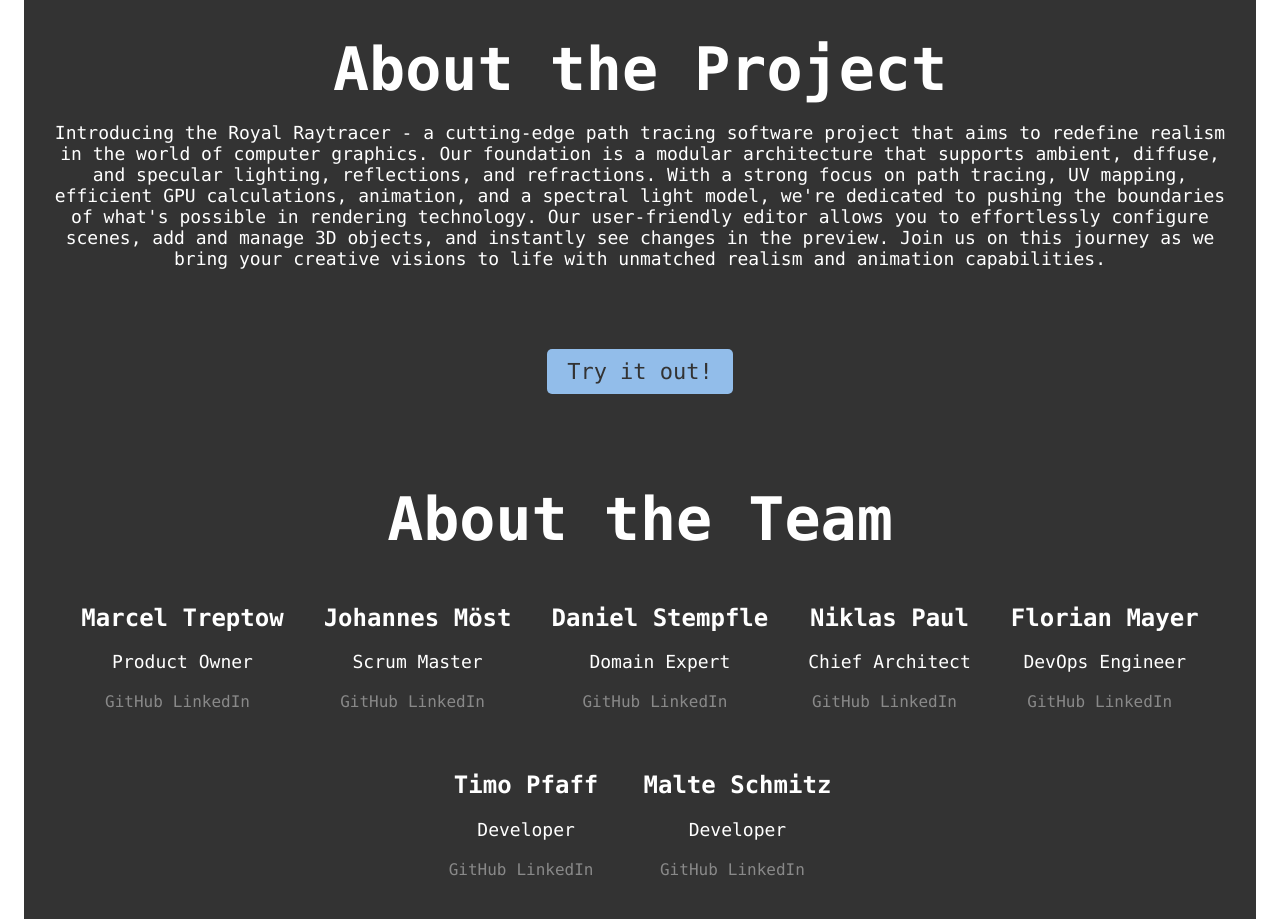
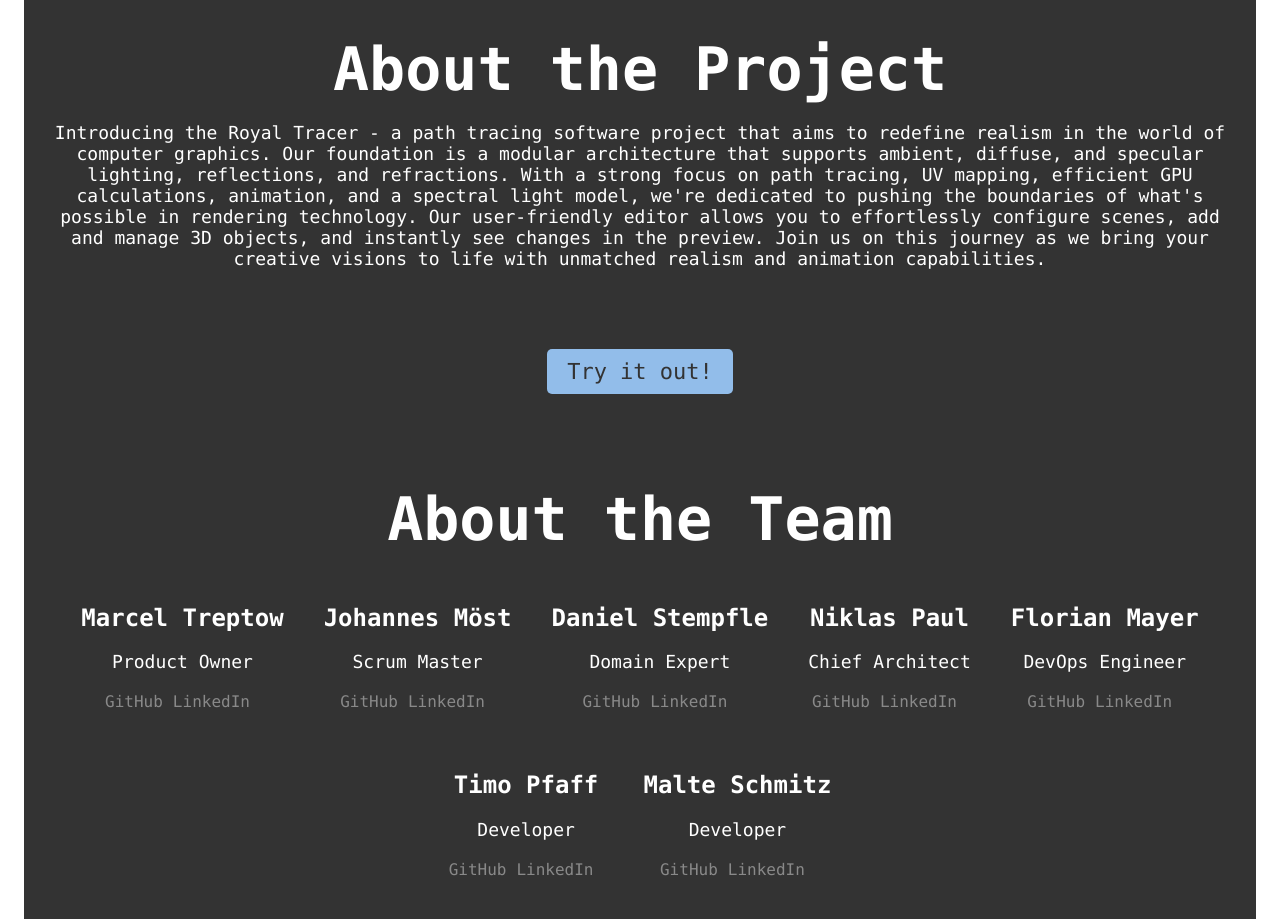
Before and after one commit to kastanileel/royal-tracer-landing-page, a Vue app in the folder landingpage/: page / in a window 1280 px wide. Shown: the part 860-1779 px from the top of the page. Built offline with nearby package versions, Linux system fonts and the light colour scheme.

Commit message:
adjust text

```diff
--- a/landingpage/src/App.vue
+++ b/landingpage/src/App.vue
@@ -80,7 +80,7 @@ const redirectToEditor = () => {
     <section>
       <h1>About the Project</h1>
       <p>
-        Introducing the Royal Raytracer - a cutting-edge path tracing software project that aims to redefine realism in the world of computer graphics. Our foundation is a modular architecture that supports ambient, diffuse, and specular lighting, reflections, and refractions. With a strong focus on path tracing, UV mapping, efficient GPU calculations, animation, and a spectral light model, we're dedicated to pushing the boundaries of what's possible in rendering technology. Our user-friendly editor allows you to effortlessly configure scenes, add and manage 3D objects, and instantly see changes in the preview. Join us on this journey as we bring your creative visions to life with unmatched realism and animation capabilities.
+        Introducing the Royal Tracer - a path tracing software project that aims to redefine realism in the world of computer graphics. Our foundation is a modular architecture that supports ambient, diffuse, and specular lighting, reflections, and refractions. With a strong focus on path tracing, UV mapping, efficient GPU calculations, animation, and a spectral light model, we're dedicated to pushing the boundaries of what's possible in rendering technology. Our user-friendly editor allows you to effortlessly configure scenes, add and manage 3D objects, and instantly see changes in the preview. Join us on this journey as we bring your creative visions to life with unmatched realism and animation capabilities.
       </p>
     </section>
 
```
